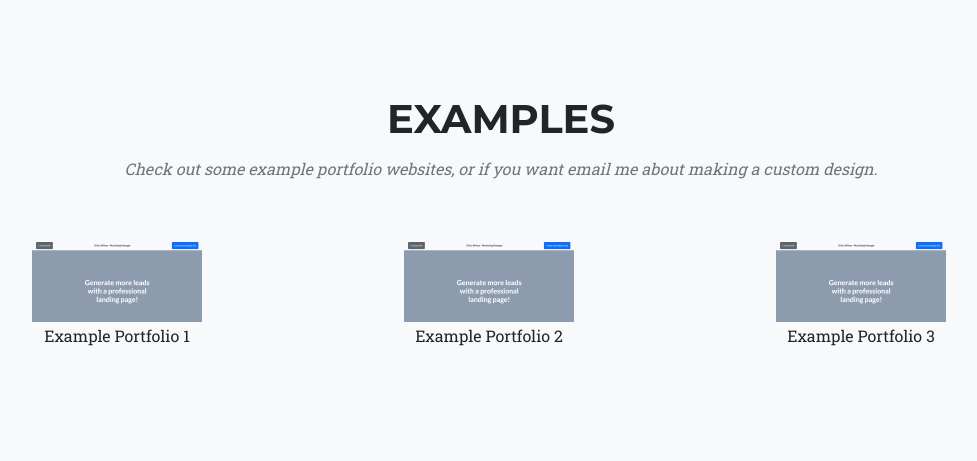
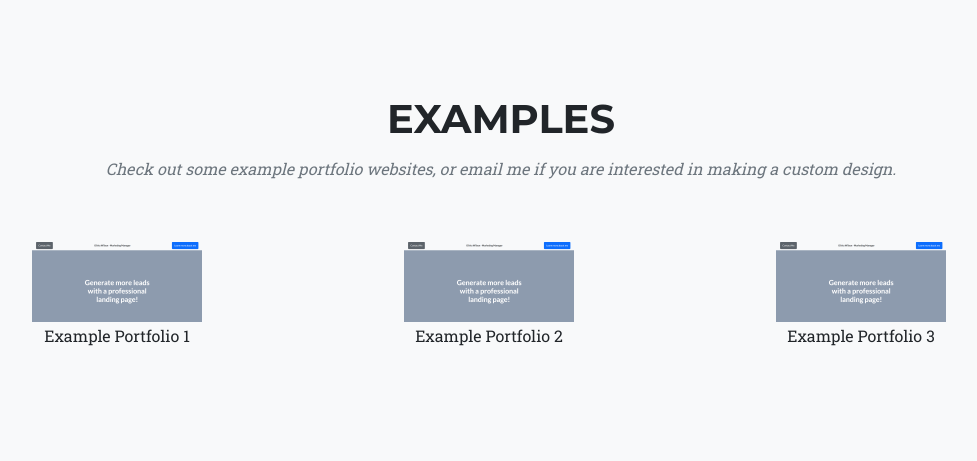
Before and after one commit to NMH-afk/mathhomework, a Flask app: template templates/index.html in a window 1280 px wide. Shown: the part 1340-1801 px from the top of the page, without its empty margins (139-1116 px from the left). Run offline with Flask 3, Linux system fonts and the light colour scheme; the template is opened without the code that fills it, so the values that code supplies are empty; some libraries are stand-ins or nearby versions.

Commit message:
minor changes

```diff
--- a/templates/index.html
+++ b/templates/index.html
@@ -110,7 +110,7 @@
             <div class="container">
                 <div class="text-center">
                     <h2 class="section-heading text-uppercase">Examples</h2>
-                    <h3 class="section-subheading text-muted">Check out some example portfolio websites, or if you want email me about making a custom design.</h3>
+                    <h3 class="section-subheading text-muted">Check out some example portfolio websites, or email me if you are interested in making a custom design.</h3>
                 </div>
                 <div class="row">
                     <!-- Example 1 -->
```
